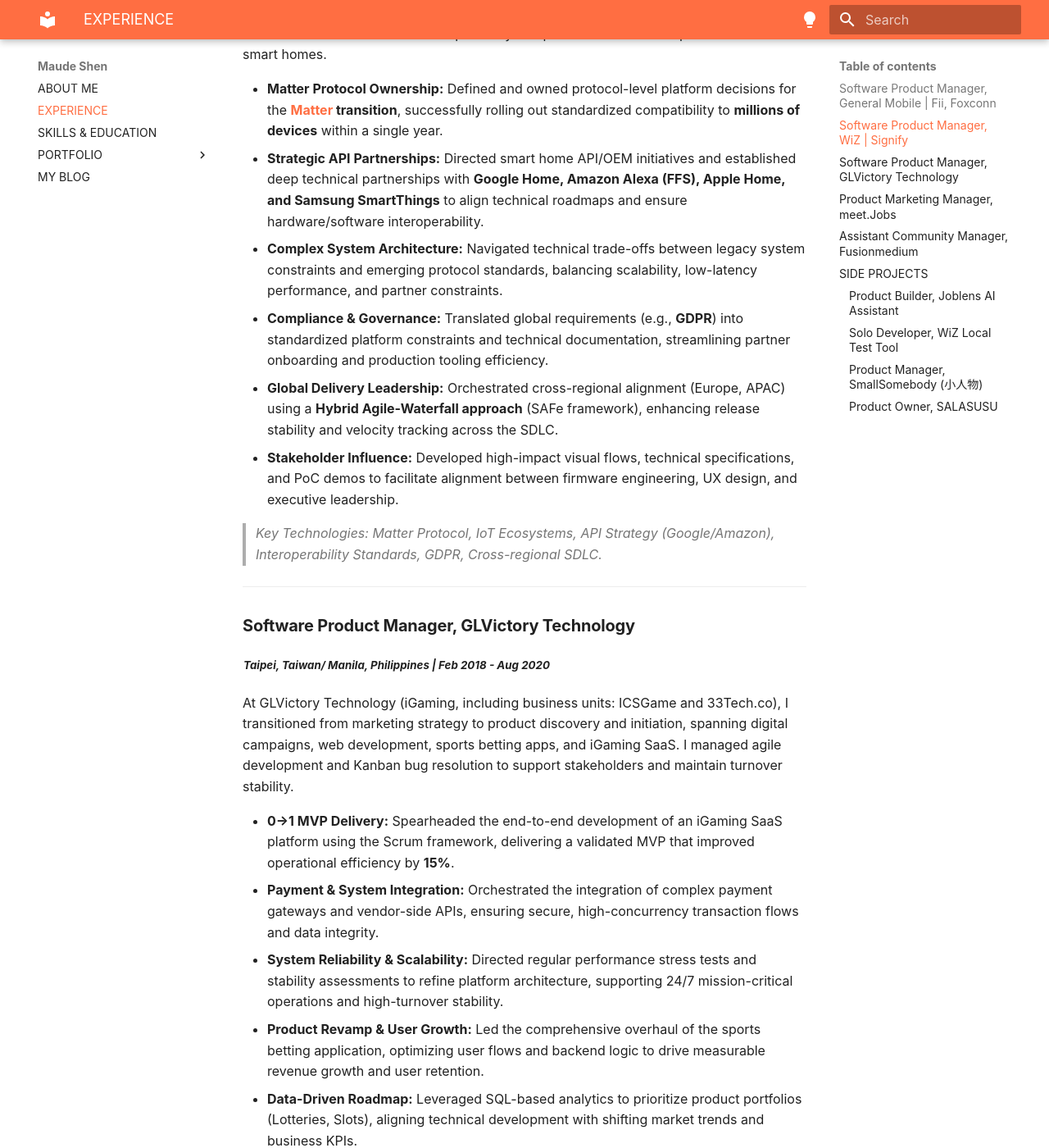
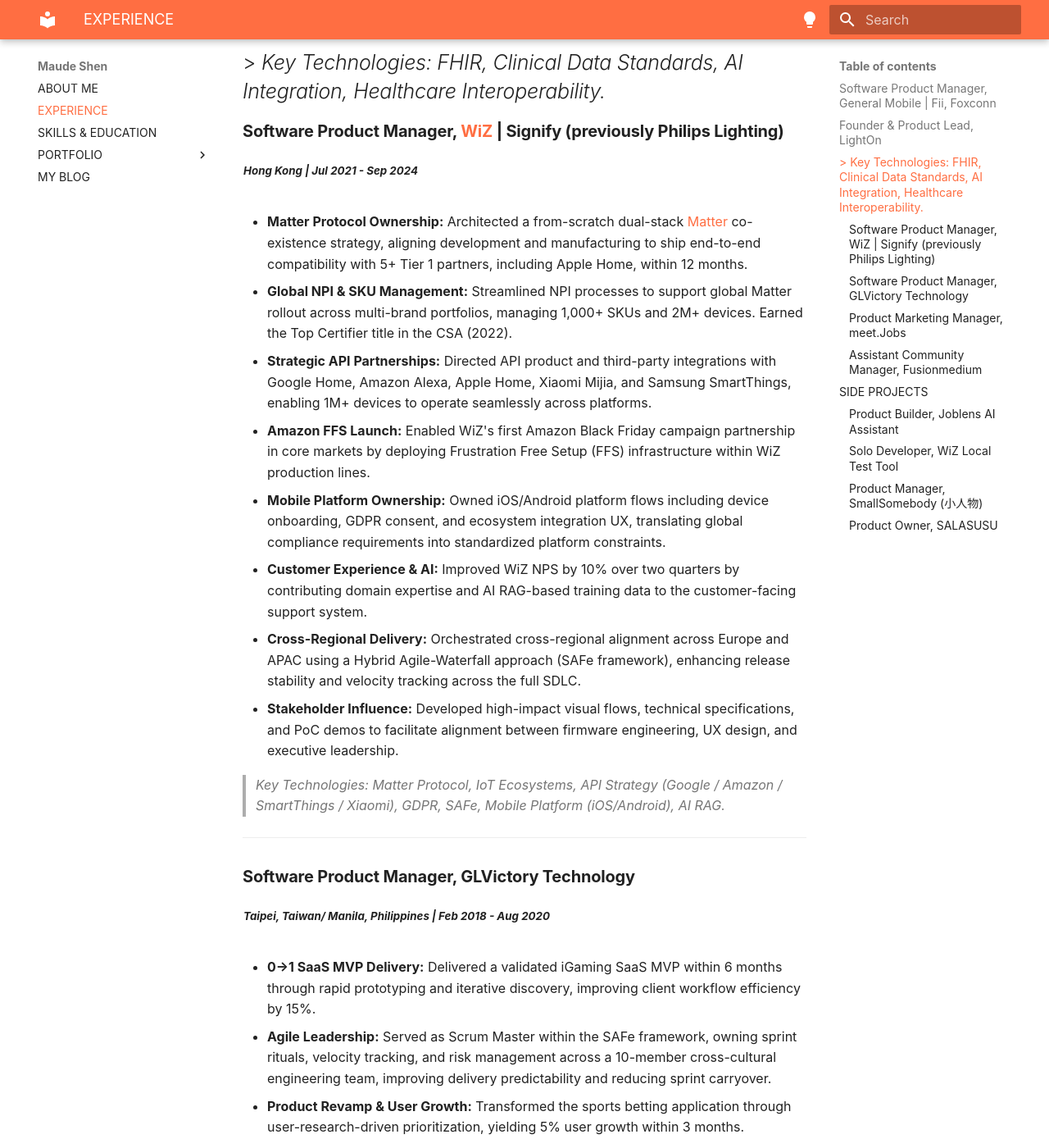
Before and after one commit to maudes/cv, an MkDocs documentation site: the page built from docs/experience.md, in a window 1280 px wide and 1400 px high, scrolled down 995 px. Shown: the whole window at 82% size. Built offline with MkDocs 1.6.1 and Material for MkDocs 9.7.7, drawn with Linux system fonts in a browser that asks for light colours; some web fonts are replaced; some of the changed text lies outside the part shown.

Commit message:
Update experience

```diff
--- a/docs/experience.md
+++ b/docs/experience.md
@@ -1,60 +1,65 @@
 ### **Software Product Manager, [General Mobile](https://www.generalmobile.com/) | Fii, Foxconn** <br>
 <sub> ***Taipei, Taiwan  |  Nov 2025 - Present*** </sub>
 
-Own product coordination and integration across IoT broadband and CPE ecosystems, working with chipset vendors, ISPs, and internal engineering teams.
+* **CPE Roadmap & Competitive Positioning:** Shape and prioritize the CPE ODM product roadmap as the internal SME on Matter and smart home protocol standards, directly informing competitive positioning for global ISP client bids.
+* **SoC Ecosystem Alignment:** Partner with chipset vendors including Qualcomm and MediaTek to align platform software capabilities with SoC architectures, resolving integration dependencies to keep mission-critical milestones on track.
+* **Cross-Functional Roadmap Orchestration:** Coordinate roadmaps across ISP clients, chip vendors, and internal R&D teams, bridging technical constraints with business requirements to maintain delivery velocity.
+* **AI-Driven Process Automation:** Automated RFQ workflows and technical spec-fitting analysis using Claude AI, reducing manual processing time by 33% and improving bid response turnaround.
+* **Industry Standards Engagement:** Participate in prpl working groups and review ecosystem specifications (including RDK-B) to inform platform architecture and maintain alignment with evolving broadband standards.
 
-* **Platform Roadmap Contribution:** Shaped platform roadmap discussions by evaluating emerging ecosystem standards (Matter, prpl, OpenSync) and assessing their impact on future broadband and IoT product development.
-* **SoC Ecosystem Alignment:** Worked closely with chipset vendors including Qualcomm and MediaTek by reviewing technical documentation and aligning platform software capabilities with SoC architectures.
-* **Platform Reusability Initiatives:** Drove efforts to improve modularity of software components, enabling higher reuse across ODM/OEM projects and reducing development overhead for derivative products.
-* **Cross-Functional Platform Coordination:** Acted as a key interface between R&D, product teams, and business stakeholders to align platform capabilities with diverse global product requirements.
-* **Industry Standards Engagement:** Participated in prpl working groups and reviewed ecosystem specifications (including RDK-B related materials) to inform platform architecture and maintain alignment with evolving broadband standards.
-
-> *Key Technologies: Matter, prpl, OpenSync, Broadband Platforms, Qualcomm / MediaTek SoC Ecosystem.*
+> *Key Technologies: Matter, prpl, OpenSync, Broadband Platforms, Qualcomm / MediaTek SoC Ecosystem, Claude AI.*
 
 ---
+### **Founder & Product Lead, LightOn**
+<sub> ***Taipei, Taiwan  |  Nov 2024 - Oct 2025*** </sub>
 
-### **Software Product Manager, [WiZ](https://www.wizconnected.com/en-us) | Signify**
+Founded an AI-driven, FHIR-standardized platform to streamline hospital intervention services. Reached Finalist at Civic Tech Taiwan (Ministry of Digital Affairs).
+
+* Evaluated competing data standards (OHDSI/OMOP vs. FHIR), selecting FHIR as the core architecture to support real-time workflows and seamless data interoperability.
+
+> *Key Technologies: FHIR, Clinical Data Standards, AI Integration, Healthcare Interoperability.*
+---
+
+### **Software Product Manager, [WiZ](https://www.wizconnected.com/en-us) | Signify (previously Philips Lighting)**
 <sub> ***Hong Kong   |  Jul 2021 - Sep 2024*** </sub>
 <br><br>
-Directed the Matter protocol strategy and global API ecosystem for WiZ (a [Signify](https://www.signify.com/) brand). Leading a cross-functional R&D team, I manage strategic partnerships with Google and Amazon to enable seamless interoperability and protocol-level roadmaps for 1M+ active smart homes.
 
-* **Matter Protocol Ownership:** Defined and owned protocol-level platform decisions for the **[Matter](https://www.theverge.com/2023/4/25/23697537/wiz-smart-bulbs-matter-compatible-apple-home) transition**, successfully rolling out standardized compatibility to **millions of devices** within a single year.
-* **Strategic API Partnerships:** Directed smart home API/OEM initiatives and established deep technical partnerships with **Google Home, Amazon Alexa (FFS), Apple Home, and Samsung SmartThings** to align technical roadmaps and ensure hardware/software interoperability.
-* **Complex System Architecture:** Navigated technical trade-offs between legacy system constraints and emerging protocol standards, balancing scalability, low-latency performance, and partner constraints.
-* **Compliance & Governance:** Translated global requirements (e.g., **GDPR**) into standardized platform constraints and technical documentation, streamlining partner onboarding and production tooling efficiency.
-* **Global Delivery Leadership:** Orchestrated cross-regional alignment (Europe, APAC) using a **Hybrid Agile-Waterfall approach** (SAFe framework), enhancing release stability and velocity tracking across the SDLC.
+* **Matter Protocol Ownership:** Architected a from-scratch dual-stack [Matter](https://www.theverge.com/2023/4/25/23697537/wiz-smart-bulbs-matter-compatible-apple-home) co-existence strategy, aligning development and manufacturing to ship end-to-end compatibility with 5+ Tier 1 partners, including Apple Home, within 12 months.
+* **Global NPI & SKU Management:** Streamlined NPI processes to support global Matter rollout across multi-brand portfolios, managing 1,000+ SKUs and 2M+ devices. Earned the Top Certifier title in the CSA (2022).
+* **Strategic API Partnerships:** Directed API product and third-party integrations with Google Home, Amazon Alexa, Apple Home, Xiaomi Mijia, and Samsung SmartThings, enabling 1M+ devices to operate seamlessly across platforms.
+* **Amazon FFS Launch:** Enabled WiZ's first Amazon Black Friday campaign partnership in core markets by deploying Frustration Free Setup (FFS) infrastructure within WiZ production lines.
+* **Mobile Platform Ownership:** Owned iOS/Android platform flows including device onboarding, GDPR consent, and ecosystem integration UX, translating global compliance requirements into standardized platform constraints.
+* **Customer Experience & AI:** Improved WiZ NPS by 10% over two quarters by contributing domain expertise and AI RAG-based training data to the customer-facing support system.
+* **Cross-Regional Delivery:** Orchestrated cross-regional alignment across Europe and APAC using a Hybrid Agile-Waterfall approach (SAFe framework), enhancing release stability and velocity tracking across the full SDLC.
 * **Stakeholder Influence:** Developed high-impact visual flows, technical specifications, and PoC demos to facilitate alignment between firmware engineering, UX design, and executive leadership.
 
-> *Key Technologies: Matter Protocol, IoT Ecosystems, API Strategy (Google/Amazon), Interoperability Standards, GDPR, Cross-regional SDLC.*
+> *Key Technologies: Matter Protocol, IoT Ecosystems, API Strategy (Google / Amazon / SmartThings / Xiaomi), GDPR, SAFe, Mobile Platform (iOS/Android), AI RAG.*
 
 ---
 
 ### **Software Product Manager, GLVictory Technology**
 <sub> ***Taipei, Taiwan/ Manila, Philippines  |  Feb 2018 - Aug 2020*** </sub>
 <br><br>
-At GLVictory Technology (iGaming, including business units: ICSGame and 33Tech.co), I transitioned from marketing strategy to product discovery and initiation, spanning digital campaigns, web development, sports betting apps, and iGaming SaaS. I managed agile development and Kanban bug resolution to support stakeholders and maintain turnover stability.
 
-* **0→1 MVP Delivery:** Spearheaded the end-to-end development of an iGaming SaaS platform using the Scrum framework, delivering a validated MVP that improved operational efficiency by **15%**.
-* **Payment & System Integration:** Orchestrated the integration of complex payment gateways and vendor-side APIs, ensuring secure, high-concurrency transaction flows and data integrity.
-* **System Reliability & Scalability:** Directed regular performance stress tests and stability assessments to refine platform architecture, supporting 24/7 mission-critical operations and high-turnover stability.
-* **Product Revamp & User Growth:** Led the comprehensive overhaul of the sports betting application, optimizing user flows and backend logic to drive measurable revenue growth and user retention.
-* **Data-Driven Roadmap:** Leveraged SQL-based analytics to prioritize product portfolios (Lotteries, Slots), aligning technical development with shifting market trends and business KPIs.
+* **0→1 SaaS MVP Delivery:** Delivered a validated iGaming SaaS MVP within 6 months through rapid prototyping and iterative discovery, improving client workflow efficiency by 15%.
+* **Agile Leadership:** Served as Scrum Master within the SAFe framework, owning sprint rituals, velocity tracking, and risk management across a 10-member cross-cultural engineering team, improving delivery predictability and reducing sprint carryover.
+* **Product Revamp & User Growth:** Transformed the sports betting application through user-research-driven prioritization, yielding 5% user growth within 3 months.
+* **Data-Driven Roadmap:** Used SQL-based analytics to prioritize product portfolios (Lotteries, Slots), aligning development with shifting market trends and business KPIs.
 
-> *Key Technologies: SaaS Architecture, Payment Integration, Scrum/Kanban, System Performance Testing, Data Analytics.*
+> *Key Technologies: SaaS Architecture, Scrum/Kanban, System Performance Testing, Data Analytics.*
 
 ---
 
 ### **Product Marketing Manager, [meet.Jobs](https://meet.jobs/zh-TW)**
 <sub> ***Taipei, Taiwan | Jul 2017 - Dec 2017*** </sub><br>
 
-* Spearheaded user research to bridge the gap between candidate needs and platform feature implementation.
-* Orchestrated "Speed Interview" events for 20+ global employers, achieving a **10% hiring rate**.
+* Drove platform growth through user research and marketing strategy, connecting 20+ global employers with 150+ job seekers at a 10% conversion rate.
+* Organized "Speed Interview" events that bridged candidate needs with platform feature development.
 
 ### **Assistant Community Manager, [Fusionmedium](https://buzzorange.com/techorange/)**
 <sub> ***Taipei, Taiwan | Dec 2013 - Jul 2017*** </sub><br>
 
-* Drove digital strategy and MAU growth (5%) through data-driven content and social media management.
-* Managed WordPress CMS and executed tech industry events contributing to 10% of annual revenue.
+* Directed product-focused community initiatives, integrating membership systems with optimized marketing campaigns to maintain a consistent 10k+ MAU.
 
 ---
 
@@ -83,6 +88,6 @@
 ### **Product Owner, [SALASUSU](https://salasusu.com/)**
 <sub> ***Sep 2016 - Dec 2016 | Siem Reap, Cambodia*** </sub><br>
 
-* Spearheaded the 0→1 development of a new e-commerce platform for a **Japanese social enterprise** in Cambodia.
-* Defined product specifications, crafted wireframes, and implemented SEO strategies to enhance global online visibility for social impact products.
+* Shipped e-commerce information architecture from the ground up in 1 month, meeting critical year-end launch deadlines.
+* Defined product specifications, wireframes, and SEO strategies to enhance global online visibility, achieving 2× fan-base growth in Taiwan/HK markets.
 <br>
--- a/docs/projects/wiz.md
+++ b/docs/projects/wiz.md
@@ -12,6 +12,14 @@
 > WiZ Matter Integration — Global Smart Home Protocol Adoption
 
 Led the adoption of Matter, a new smart home protocol, across WiZ’s ecosystem of over one million devices. The initiative aimed to launch Matter-enabled products within a one-year timeline, aligned with the official protocol release. With no prior team experience in Matter, I developed a comprehensive strategy leveraging internal and external resources to ensure successful integration and certification.
+
+### Why Matter with WiZ?
+WiZ has long invested in direct API integrations with Google, Alexa, SmartThings, and other major platforms. But with roughly half of our users on iPhone, we consistently heard from the market, customers, and our own sales teams that Apple Home support was a critical gap. Matter is our opportunity to close it — and to go further.
+
+By adopting Matter, WiZ gains a single path to interoperability across all major smart home ecosystems, both today's and tomorrow's. It also positions us to support FFS (Fustration-Free Setup) and unlocks new business opportunities with partners who require open-standard compatibility.
+
+### Trade-offs
+Shipping on time required focused prioritization. We made a deliberate decision to concentrate on WiZ-centric behavior design and defer certain improvements. For example, our indirect factory reset flow via app. This came with a cost that we received feedback from some partners and users. But it was the right call to protect our delivery timeline and maintain momentum.
 
 ---
 
```
